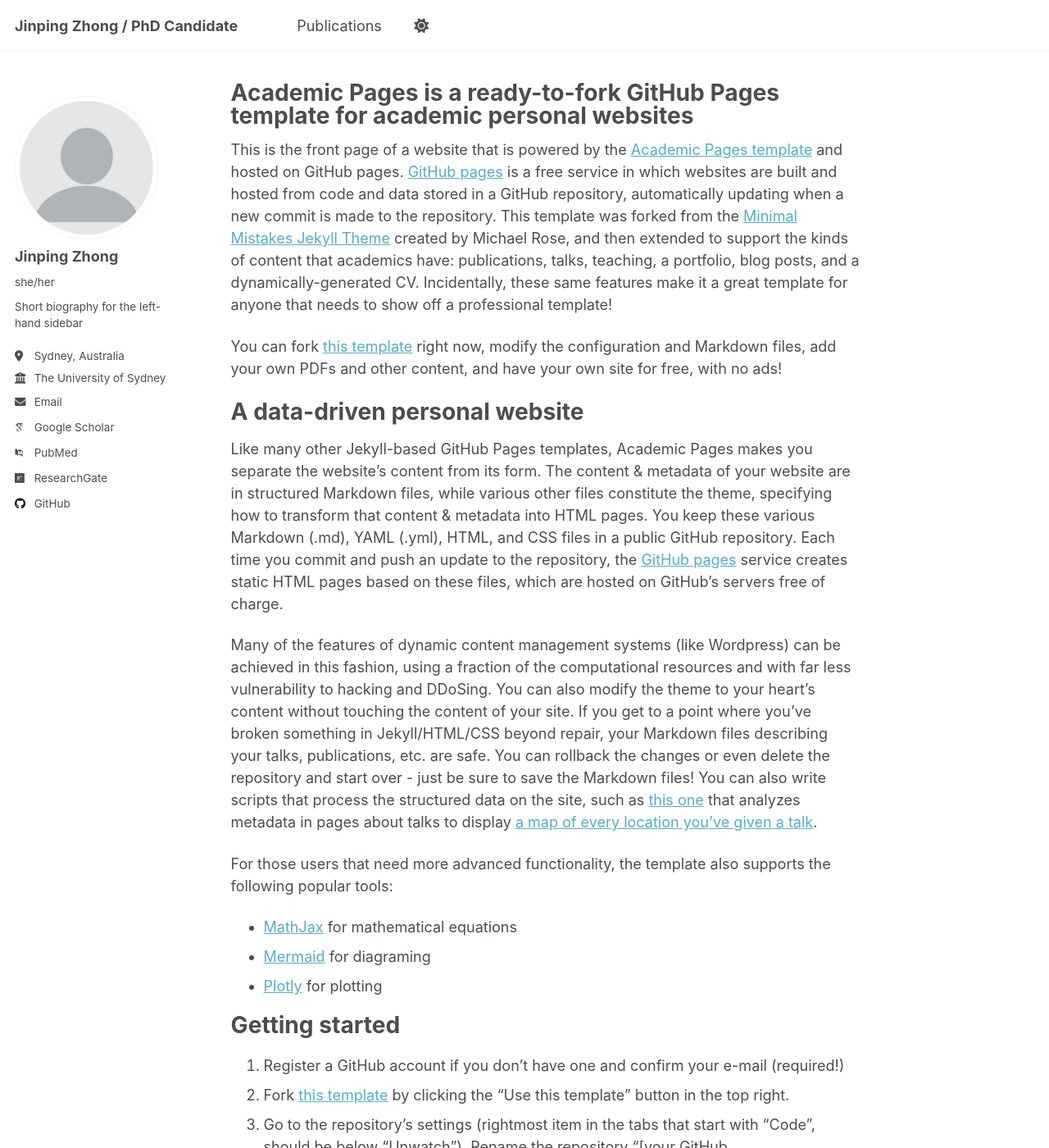
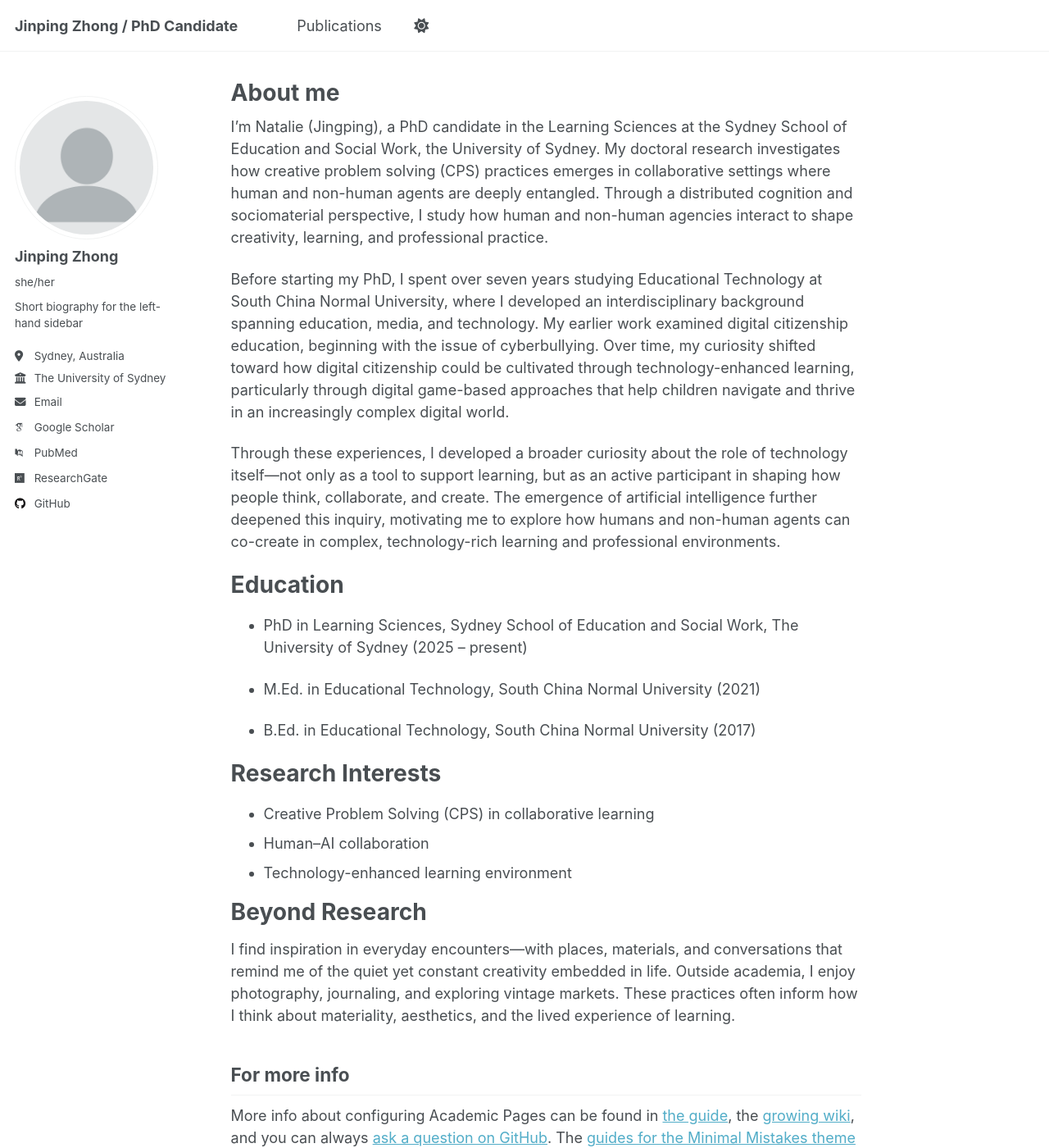
Before and after one commit to kimpink98/jp-zhong, a Jekyll site: the page built from _pages/about.md, in a window 1280 px wide and 1400 px high. Shown: the whole window at 82% size. Built offline with Jekyll 4.4.1, drawn with Linux system fonts in a browser that asks for light colours; some web fonts are replaced; a script that is not in the unit is left out; some of the changed text lies outside the part shown.

Commit message:
about.md

```diff
--- a/_pages/about.md
+++ b/_pages/about.md
@@ -1,55 +1,39 @@
 ---
 permalink: /
-title: "Academic Pages is a ready-to-fork GitHub Pages template for academic personal websites"
+title: "About me"
 author_profile: true
 redirect_from:
   - /about/
   - /about.html
 ---
 
-This is the front page of a website that is powered by the [Academic Pages template](https://github.com/academicpages/academicpages.github.io) and hosted on GitHub pages. [GitHub pages](https://pages.github.com) is a free service in which websites are built and hosted from code and data stored in a GitHub repository, automatically updating when a new commit is made to the repository. This template was forked from the [Minimal Mistakes Jekyll Theme](https://mmistakes.github.io/minimal-mistakes/) created by Michael Rose, and then extended to support the kinds of content that academics have: publications, talks, teaching, a portfolio, blog posts, and a dynamically-generated CV. Incidentally, these same features make it a great template for anyone that needs to show off a professional template!
+I’m Natalie (Jingping), a PhD candidate in the Learning Sciences at the Sydney School of Education and Social Work, the University of Sydney. My doctoral research investigates how creative problem solving (CPS) practices emerges in collaborative settings where human and non-human agents are deeply entangled. Through a distributed cognition and sociomaterial perspective, I study how human and non-human agencies interact to shape creativity, learning, and professional practice.
 
- You can fork [this template](https://github.com/academicpages/academicpages.github.io) right now, modify the configuration and Markdown files, add your own PDFs and other content, and have your own site for free, with no ads!
+Before starting my PhD, I spent over seven years studying Educational Technology at South China Normal University, where I developed an interdisciplinary background spanning education, media, and technology. My earlier work examined digital citizenship education, beginning with the issue of cyberbullying. Over time, my curiosity shifted toward how digital citizenship could be cultivated through technology-enhanced learning, particularly through digital game-based approaches that help children navigate and thrive in an increasingly complex digital world.
 
-A data-driven personal website
+Through these experiences, I developed a broader curiosity about the role of technology itself—not only as a tool to support learning, but as an active participant in shaping how people think, collaborate, and create. The emergence of artificial intelligence further deepened this inquiry, motivating me to explore how humans and non-human agents can co-create in complex, technology-rich learning and professional environments.
+
+Education
 ======
-Like many other Jekyll-based GitHub Pages templates, Academic Pages makes you separate the website's content from its form. The content & metadata of your website are in structured Markdown files, while various other files constitute the theme, specifying how to transform that content & metadata into HTML pages. You keep these various Markdown (.md), YAML (.yml), HTML, and CSS files in a public GitHub repository. Each time you commit and push an update to the repository, the [GitHub pages](https://pages.github.com/) service creates static HTML pages based on these files, which are hosted on GitHub's servers free of charge.
+- PhD in Learning Sciences, Sydney School of Education and Social Work, The University of Sydney (2025 – present)
 
-Many of the features of dynamic content management systems (like Wordpress) can be achieved in this fashion, using a fraction of the computational resources and with far less vulnerability to hacking and DDoSing. You can also modify the theme to your heart's content without touching the content of your site. If you get to a point where you've broken something in Jekyll/HTML/CSS beyond repair, your Markdown files describing your talks, publications, etc. are safe. You can rollback the changes or even delete the repository and start over - just be sure to save the Markdown files! You can also write scripts that process the structured data on the site, such as [this one](https://github.com/academicpages/academicpages.github.io/blob/master/talkmap.ipynb) that analyzes metadata in pages about talks to display [a map of every location you've given a talk](https://academicpages.github.io/talkmap.html).
+- M.Ed. in Educational Technology, South China Normal University (2021)
 
-For those users that need more advanced functionality, the template also supports the following popular tools:
-- [MathJax](https://www.mathjax.org/) for mathematical equations
-- [Mermaid](https://mermaid.js.org/) for diagraming
-- [Plotly](https://plotly.com/javascript/) for plotting
+- B.Ed. in Educational Technology, South China Normal University (2017)
 
-Getting started
+Research Interests
 ======
-1. Register a GitHub account if you don't have one and confirm your e-mail (required!)
-1. Fork [this template](https://github.com/academicpages/academicpages.github.io) by clicking the "Use this template" button in the top right.
-1. Go to the repository's settings (rightmost item in the tabs that start with "Code", should be below "Unwatch"). Rename the repository "[your GitHub username].github.io", which will also be your website's URL.
-1. Set site-wide configuration and create content & metadata (see below -- also see [this set of diffs](https://archive.is/3TPas) showing what files were changed to set up [an example site](https://getorg-testacct.github.io) for a user with the username "getorg-testacct")
-1. Upload any files (like PDFs, .zip files, etc.) to the files/ directory. They will appear at https://[your GitHub username].github.io/files/example.pdf.
-1. Check status by going to the repository settings, in the "GitHub pages" section
+- Creative Problem Solving (CPS) in collaborative learning
+- Human–AI collaboration
+- Technology-enhanced learning environment
 
-Site-wide configuration
-------
-The main configuration file for the site is in the base directory in [_config.yml](https://github.com/academicpages/academicpages.github.io/blob/master/_config.yml), which defines the content in the sidebars and other site-wide features. You will need to replace the default variables with ones about yourself and your site's github repository. The configuration file for the top menu is in [_data/navigation.yml](https://github.com/academicpages/academicpages.github.io/blob/master/_data/navigation.yml). For example, if you don't have a portfolio or blog posts, you can remove those items from that navigation.yml file to remove them from the header.
+Beyond Research
+======
+I find inspiration in everyday encounters—with places, materials, and conversations that remind me of the quiet yet constant creativity embedded in life.
+Outside academia, I enjoy photography, journaling, and exploring vintage markets.
+These practices often inform how I think about materiality, aesthetics, and the lived experience of learning.
 
-Create content & metadata
-------
-For site content, there is one Markdown file for each type of content, which are stored in directories like _publications, _talks, _posts, _teaching, or _pages. For example, each talk is a Markdown file in the [_talks directory](https://github.com/academicpages/academicpages.github.io/tree/master/_talks). At the top of each Markdown file is structured data in YAML about the talk, which the theme will parse to do lots of cool stuff. The same structured data about a talk is used to generate the list of talks on the [Talks page](https://academicpages.github.io/talks), each [individual page](https://academicpages.github.io/talks/2012-03-01-talk-1) for specific talks, the talks section for the [CV page](https://academicpages.github.io/cv), and the [map of places you've given a talk](https://academicpages.github.io/talkmap.html) (if you run this [python file](https://github.com/academicpages/academicpages.github.io/blob/master/talkmap.py) or [Jupyter notebook](https://github.com/academicpages/academicpages.github.io/blob/master/talkmap.ipynb), which creates the HTML for the map based on the contents of the _talks directory).
 
-**Markdown generator**
-
-The repository includes [a set of Jupyter notebooks](https://github.com/academicpages/academicpages.github.io/tree/master/markdown_generator
-) that converts a CSV containing structured data about talks or presentations into individual Markdown files that will be properly formatted for the Academic Pages template. The sample CSVs in that directory are the ones I used to create my own personal website at stuartgeiger.com. My usual workflow is that I keep a spreadsheet of my publications and talks, then run the code in these notebooks to generate the Markdown files, then commit and push them to the GitHub repository.
-
-How to edit your site's GitHub repository
-------
-Many people use a git client to create files on their local computer and then push them to GitHub's servers. If you are not familiar with git, you can directly edit these configuration and Markdown files directly in the github.com interface. Navigate to a file (like [this one](https://github.com/academicpages/academicpages.github.io/blob/master/_talks/2012-03-01-talk-1.md) and click the pencil icon in the top right of the content preview (to the right of the "Raw | Blame | History" buttons). You can delete a file by clicking the trashcan icon to the right of the pencil icon. You can also create new files or upload files by navigating to a directory and clicking the "Create new file" or "Upload files" buttons.
-
-Example: editing a Markdown file for a talk
-![Editing a Markdown file for a talk](/images/editing-talk.png)
 
 For more info
 ------
```
